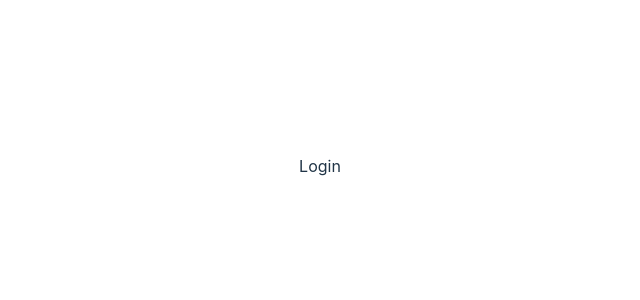
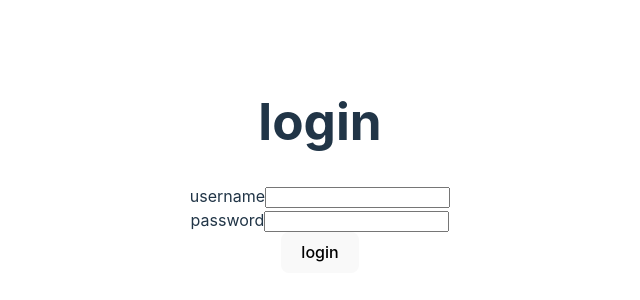
Before and after one commit to YairMoler/project7, a React (Vite) app in the folder client/: page / in a window 1280 px wide. Shown: the part 234-534 px from the top of the page, without its empty margins (320-960 px from the left). Built offline with nearby package versions, Linux system fonts and the light colour scheme.

Commit message:
basic login client side

```diff
--- a/client/src/App.jsx
+++ b/client/src/App.jsx
@@ -8,6 +8,8 @@ import Signup from "./components/Signup";
 import Posts from "./components/Posts";
 import Todos from "./components/Todos";
 import Info from "./Info";
+import HomeLayout from "./components/HomeLayout";
+import Home from "./components/Home";
 
 function App() {
     return (
@@ -16,11 +18,12 @@ function App() {
                 <Routes>
                     <Route path="/" element={<Login />} />
                     <Route path="/signup" element={<Signup />} />
-          {/* <Route path="/home/:id" element={<Home />}> */}
+                    <Route path="/home/:username" element={<HomeLayout />}>
+                        <Route index element={<Home />} />
                         <Route path="posts" element={<Posts />} />
                         <Route path="todos" element={<Todos />} />
                         <Route path="Info" element={<Info />} />
-          {/* </Route> */}
+                    </Route>
                     <Route path="*" element={<h1>page is not found</h1>} />
                 </Routes>
             </Router>
--- /dev/null
+++ b/client/src/components/Home.jsx
@@ -0,0 +1,5 @@
+import React from "react";
+
+export default function Home() {
+    return <div>Home</div>;
+}
--- /dev/null
+++ b/client/src/components/HomeLayout.jsx
@@ -0,0 +1,13 @@
+import React from "react";
+import { Outlet } from "react-router-dom";
+import Navbar from "./Navbar";
+
+export default function HomeLayout() {
+    return (
+        <>
+            <Navbar />
+            <br />
+            <Outlet />
+        </>
+    );
+}
--- a/client/src/components/Login.jsx
+++ b/client/src/components/Login.jsx
@@ -1,5 +1,55 @@
-import React from "react";
+import React, { useState } from "react";
+import { useNavigate } from "react-router-dom";
 
 export default function Login() {
-  return <div>Login</div>;
+    const [username, setUsername] = useState("");
+    const [password, setPassword] = useState("");
+    const [error, setError] = useState(null);
+    const navigate = useNavigate();
+
+    const handleChange = (event) => {
+        console.log("event.target.name: ", event.target.name);
+        if (event.target.name === "username") {
+            console.log("username: ", username);
+            console.log("in username");
+
+            setUsername(event.target.value);
+        } else {
+            console.log("password: ", password);
+            console.log("in password");
+
+            setPassword(event.target.value);
+        }
+    };
+
+    const handleSubmit = async (event) => {
+        event.preventDefault();
+        if (!password.match(/[0-9]+/)) return setError("password must be a number");
+        if (username.length < 4 || password.length < 4) return setError("username and password must be at least 4 characters long");
+        const res = await fetch("http://localhost:3000/login", {
+            body: JSON.stringify({ password: password, username: username }),
+            headers: { "Content-Type": "application/json" },
+            method: "POST",
+        });
+
+        const user = await res.json();
+        if (!user.id) return setError("username or password is incorrect");
+        localStorage.setItem("user", JSON.stringify(user));
+        navigate(`home/${user.username}/`);
+    };
+    return (
+        <>
+            <h1>login</h1>
+            <form onSubmit={handleSubmit}>
+                <label htmlFor="username">username</label>
+                <input type="text" name="username" onChange={handleChange} value={username} />
+                <br />
+                <label htmlFor="password">password</label>
+                <input type="password" name="password" onChange={handleChange} value={password} />
+                <br />
+                <button onClick={handleSubmit}>login</button>
+            </form>
+            {error && <h2>{error}</h2>}
+        </>
+    );
 }
--- /dev/null
+++ b/client/src/components/Navbar.jsx
@@ -0,0 +1,13 @@
+import { NavLink } from "react-router-dom";
+
+export default function Navbar() {
+    return (
+        <>
+            <NavLink to="">Home</NavLink>
+            <NavLink to="info">Info</NavLink>
+            <NavLink to="todos">Todos</NavLink>
+            <NavLink to="posts">Posts</NavLink>
+            <button>Logout</button>
+        </>
+    );
+}
```
Lines whose indentation alone changed are shown as unchanged.
